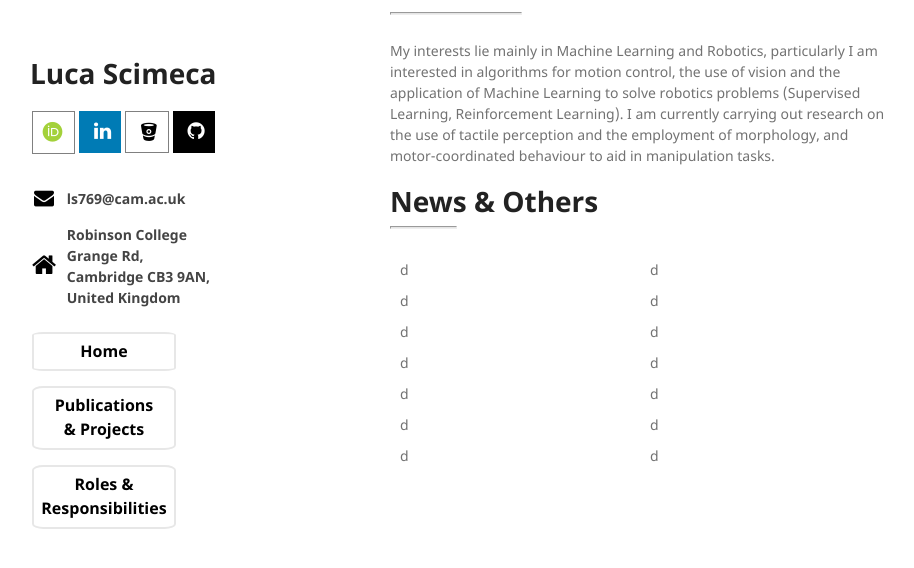
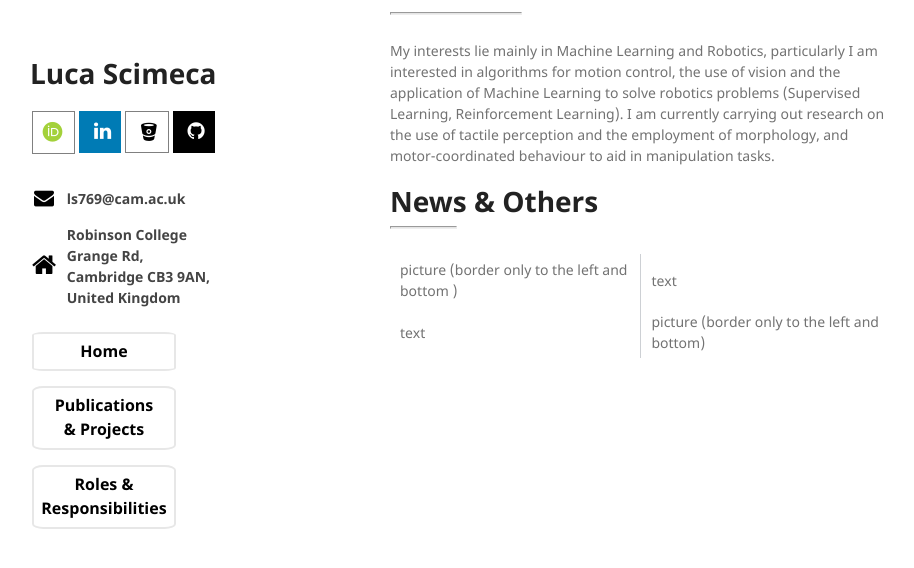
Before and after one commit to lucascimeca/lucascimeca.github.io, a Jekyll site: the page built from index.md, in a window 1280 px wide and 900 px high, scrolled down 971 px. Shown: the top 568 px of the window, without its empty margins (180-1094 px from the left). Built offline with Jekyll 4.4.1, drawn with Linux system fonts in a browser that asks for light colours; nearby versions of some CDN libraries; some web fonts are replaced; the repository's description, which GitHub fills in, is left out.

Commit message:
Update index.md

```diff
--- a/index.md
+++ b/index.md
@@ -30,13 +30,16 @@ My interests lie mainly in Machine Learning and Robotics, particularly I am inte
 # [](#News) News & Others
 <hr style="width: 65px">
 
-d  | d
-d  | d
-d  | d
-d  | d
-d  | d
-d  | d
-d  | d
+<table width="770">
+  <tr>
+    <td style="border-right: 1px solid #cdd0d4;">picture (border only to the left and bottom ) </td>
+    <td>text</td>
+  </tr>
+  <tr>
+    <td style="border-right: 1px solid #cdd0d4;">text</td>
+    <td>picture (border only to the left and bottom) </td>
+  </tr>
+</table>
 
 
 <!--### Interests-->
```
